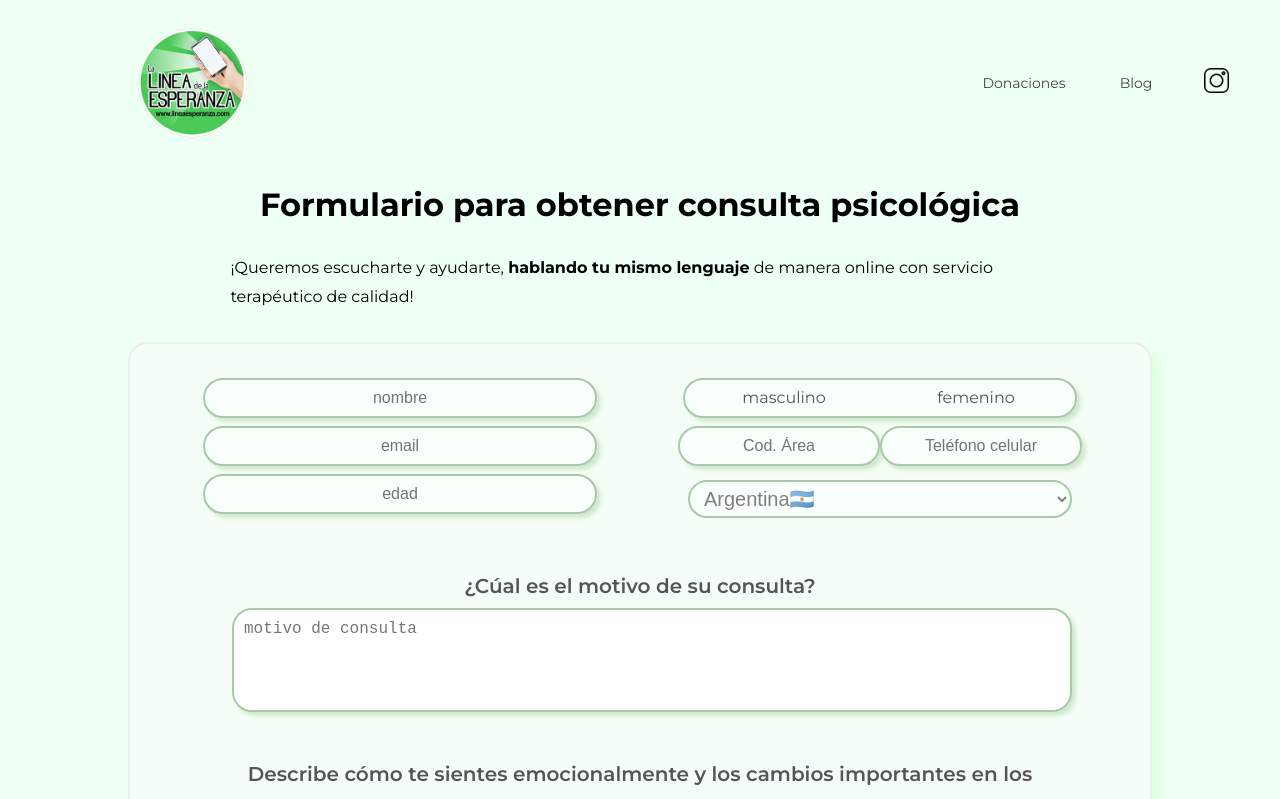
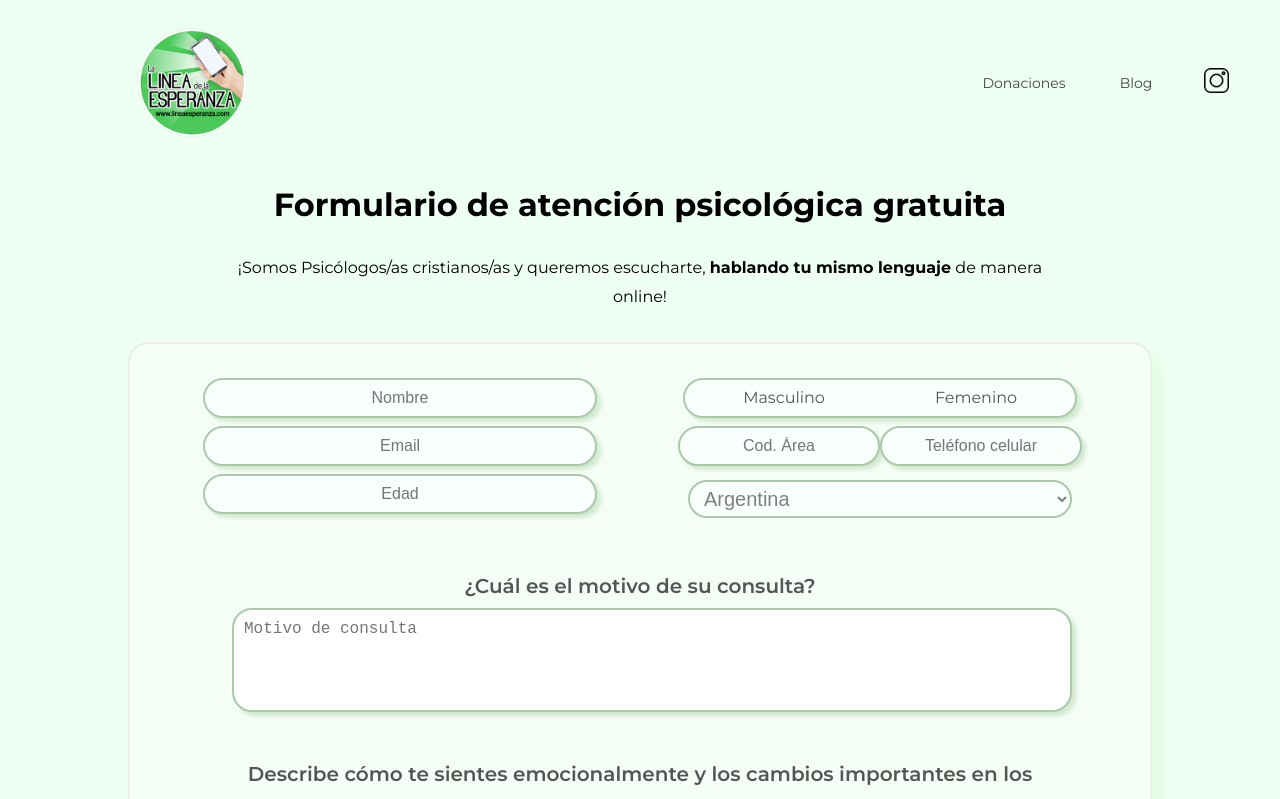
Before and after one commit to julioperezdev/lineaesperanza-web, a Next.js app: page / in a window 1280 px wide. Shown: the top 799 px of the page. Built offline with nearby package versions, Linux system fonts and the light colour scheme.

Commit message:
adding new countries

```diff
--- a/package.json
+++ b/package.json
@@ -14,6 +14,7 @@
     "@types/react": "18.2.21",
     "@types/react-dom": "18.2.7",
     "aos": "^2.3.4",
+    "country-flag-icons": "^1.5.7",
     "eslint": "8.48.0",
     "eslint-config-next": "13.4.19",
     "next": "13.4.19",
--- a/src/components/form/CountryList.ts
+++ b/src/components/form/CountryList.ts
@@ -5,17 +5,28 @@ interface CountryData {
 }
 
 export const countryList : Array<CountryData> = [
-    {name: "Argentina", emoji: '🇦🇷'},
-    {name: "Bolivia", emoji: '🇧🇴'},
-    {name: "Brasil", emoji: '🇧🇷'},
-    {name: "Chile", emoji: '🇨🇱'},
-    {name: "Colombia", emoji: '🇨🇴'},
-    {name: "Ecuador", emoji: '🇪🇨'},
-    {name: "Paraguay", emoji: '🇵🇾'},
-    {name: "Peru", emoji: '🇵🇪'},
-    {name: "Uruguay", emoji: '🇺🇾'},
-    {name: "Venezuela", emoji: '🇻🇪'},
-    {name: "España", emoji: '🇪🇸'},
-    {name: "Otro", emoji: '🌎'},
+    {name: "Argentina", emoji: 'AR'},
+    {name: "Bolivia", emoji: 'BO'},
+    {name: "Brasil", emoji: 'BR'},
+    {name: "Chile", emoji: 'CL'},
+    {name: "Colombia", emoji: 'CO'},
+    {name: "Costa Rica", emoji: 'CR'},
+    {name: "Cuba", emoji: 'CU'},
+    {name: "Ecuador", emoji: 'EC'},
+    {name: "El Salvador", emoji: 'SV'},
+    {name: "Estados Unidos", emoji: 'US'},
+    {name: "Guatemala", emoji: 'GT'},
+    {name: "Honduras", emoji: 'HN'},
+    {name: "México", emoji: 'MX'},
+    {name: "Nicaragua", emoji: 'NI'},
+    {name: "Panamá", emoji: 'PA'},
+    {name: "Paraguay", emoji: 'PY'},
+    {name: "Peru", emoji: 'PE'},
+    {name: "Puerto Rico", emoji: 'PR'},
+    {name: "República Dominicana", emoji: 'DO'},
+    {name: "Uruguay", emoji: 'UY'},
+    {name: "Venezuela", emoji: 'VE'},
+    {name: "España", emoji: 'ES'},
+    {name: "Otro", emoji: ''},
 
   ];
--- a/src/components/form/Form.module.css
+++ b/src/components/form/Form.module.css
@@ -14,6 +14,7 @@
     margin: 30px auto;
     width: 80%;
     line-height: 1.6;
+    text-align: center;
 }
 
 .formBase {
--- a/src/components/form/Form.tsx
+++ b/src/components/form/Form.tsx
@@ -25,9 +25,9 @@ export default function Form() {
       throw new Error(error.message)
     }
   }
-  function converFormData(data:FormData): FormData{
+  function converFormData(data: FormData): FormData {
     data.name = updateCharacterIfEmptyString(data.name);
-    let newFormData : FormData = {
+    let newFormData: FormData = {
       name: updateCharacterIfEmptyString(data.name),
       email: updateCharacterIfEmptyString(data.email),
       age: updateCharacterIfEmptyString(data.age),
@@ -40,41 +40,39 @@ export default function Form() {
     }
     return newFormData;
   }
-  function updateCharacterIfEmptyString(value:string):string{
+  function updateCharacterIfEmptyString(value: string): string {
     return value === null || value.length === 0 || value.trim().length === 0 ? "-" : value;
   }
   const onSubmit = handleSubmit(async (data) => {
     const dataValidated = converFormData(data);
     const response = await sendForm(dataValidated);
-      if(response.ok) {
+    if (response.ok) {
       reset();
       toast.success('¡Nos comunicaremos con usted lo antes posible!')
-    }else {
+    } else {
       toast.error('Ops... vuelve enviar el formulario mas tarde')
     }
   });
 
-
-
   return (
     <div className={styles.formComponent}>
       <Toaster />
-      <h1>Formulario para obtener consulta psicológica</h1>
-      <p>¡Queremos escucharte y ayudarte, <strong>hablando tu mismo lenguaje</strong> de manera online con servicio terapéutico de calidad!</p>
+      <h1>Formulario de atención psicológica gratuita</h1>
+      <p>¡Somos Psicólogos/as cristianos/as y queremos escucharte, <strong>hablando tu mismo lenguaje</strong> de manera online!</p>
       <form onSubmit={onSubmit} className={styles.formBase}>
         <div className={styles.principalFields}>
           <div className={styles.requiredFields}>
-            <input type="text" placeholder='nombre' {...register("name", { required: true, pattern: /^[A-Za-z ]+$/i })} />
+            <input type="text" placeholder='Nombre' {...register("name", { required: true, pattern: /^[A-Za-z ]+$/i })} />
             {errors.name && <span>Es necesario el nombre</span>}
-            <input type="email" placeholder='email' {...register("email", { required: true, pattern: /^(([^<>()\[\]\\.,;:\s@”]+(\.[^<>()\[\]\\.,;:\s@”]+)*)|(“.+”))@((\[[0–9]{1,3}\.[0–9]{1,3}\.[0–9]{1,3}\.[0–9]{1,3}])|(([a-zA-Z\-0–9]+\.)+[a-zA-Z]{2,}))$/i })} />
+            <input type="email" placeholder='Email' {...register("email", { required: true, pattern: /^(([^<>()\[\]\\.,;:\s@”]+(\.[^<>()\[\]\\.,;:\s@”]+)*)|(“.+”))@((\[[0–9]{1,3}\.[0–9]{1,3}\.[0–9]{1,3}\.[0–9]{1,3}])|(([a-zA-Z\-0–9]+\.)+[a-zA-Z]{2,}))$/i })} />
             {errors.email && <span>Tu email es necesario para comunicarnos</span>}
-            <input type="text" placeholder='edad' {...register("age", { required: true, minLength:1, maxLength:3 ,pattern: /^[0-9]/i })} />
+            <input type="text" placeholder='Edad' {...register("age", { required: true, minLength: 1, maxLength: 3, pattern: /^[0-9]/i })} />
             {errors.age && <span>Incluir la edad con un máximo de 3 dígitos</span>}
           </div>
           <div className={styles.principalOptionalFields}>
             <div className={styles.genderBase}>
-              <p className={gender == 'Masculino' ? styles.genderSelected : styles.baseGender} onClick={() => setGender('Masculino')}>masculino</p>
-              <p className={gender == 'Femenino' ? styles.genderSelected : styles.baseGender} onClick={() => setGender('Femenino')}>femenino</p>
+              <p className={gender == 'Masculino' ? styles.genderSelected : styles.baseGender} onClick={() => setGender('Masculino')}>Masculino</p>
+              <p className={gender == 'Femenino' ? styles.genderSelected : styles.baseGender} onClick={() => setGender('Femenino')}>Femenino</p>
             </div>
             <div>
               <input type="text" pattern="[0-9]{0,5}" placeholder='Cod. Área' {...register("phoneAreaCode")} />
@@ -83,7 +81,11 @@ export default function Form() {
             <div>
               <select className={styles.countriesList} {...register("country")}>
                 {countryList.map(country => (
-                  <option value={country.name} key={country.name}>{country.name + country.emoji}</option>
+                  <option
+                    value={country.name}
+                    key={country.name}>
+                    {country.name}
+                  </option>
                 ))}
               </select>
             </div>
@@ -91,8 +93,8 @@ export default function Form() {
         </div>
         <div className={styles.textAreaBase}>
           <div>
-            <p>¿Cúal es el motivo de su consulta?</p>
-            <textarea placeholder='motivo de consulta' {...register("motive")} />
+            <p>¿Cuál es el motivo de su consulta?</p>
+            <textarea placeholder='Motivo de consulta' {...register("motive")} />
           </div>
           <div>
             <p> Describe cómo te sientes emocionalmente y los cambios importantes en los hábitos personales que has notado recientemente</p>
```
Also changed, not shown: 1 other file (tests, documents, lock files or other folders).
